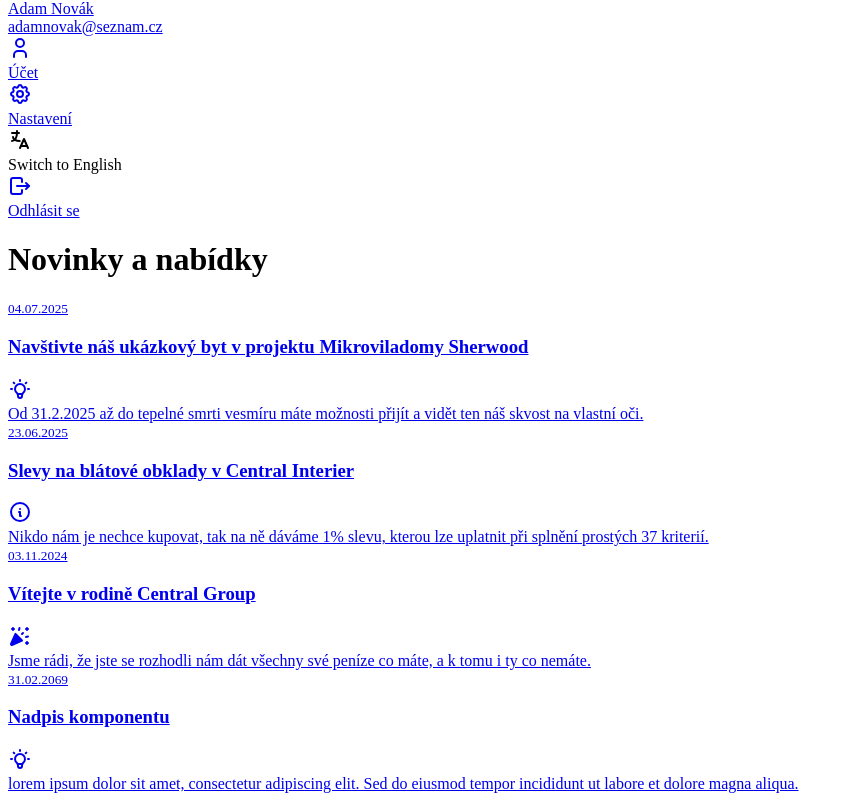
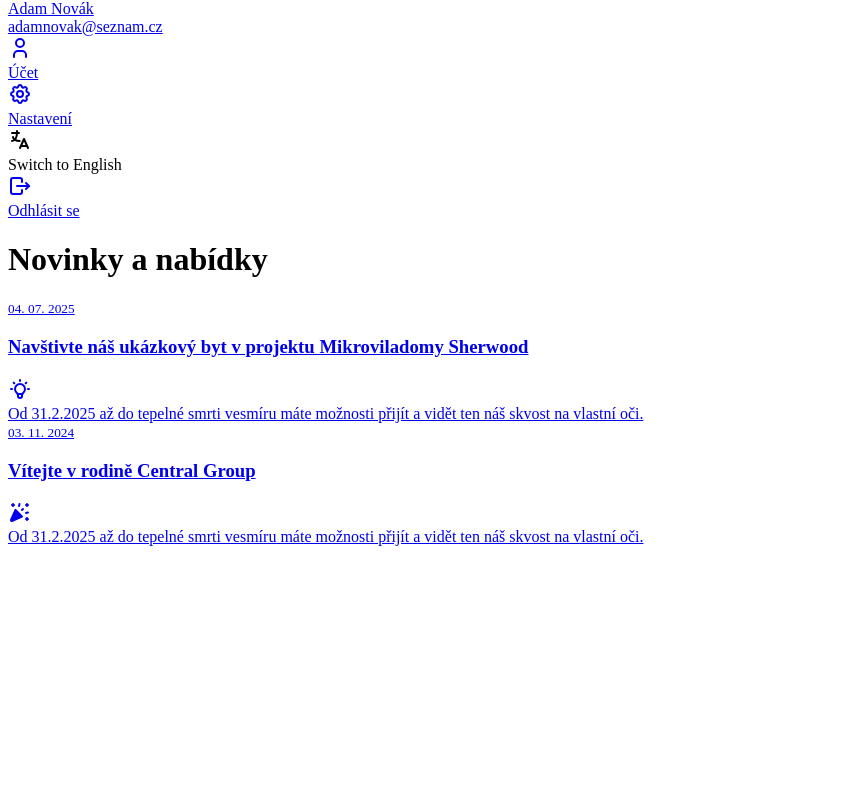
Before and after one commit to TomVitha/ois-vue, a Vue app: page /news in a window 1280 px wide. Shown: the part 1191-1992 px from the top of the page, without its empty margins (0-849 px from the left). After the commit the page ends 1745 px from the top, so only its background shows below. Built offline with nearby package versions, Linux system fonts and the light colour scheme; grey boxes are pictures that could not be loaded.

Commit message:
Minor changes

```diff
--- a/src/components/NewsItem.vue
+++ b/src/components/NewsItem.vue
@@ -58,8 +58,8 @@
           </div>
         </div>
       </div>
-      <div class="mt-1">
-        <span>{{ body }}</span>
+      <div class="row">
+        <div class="col text-secondary mt-0">{{ body }}</div>
       </div>
     </div>
   </a>
--- a/src/components/PaymentItem.vue
+++ b/src/components/PaymentItem.vue
@@ -132,7 +132,7 @@
               <div class="fs-4 fw-bold text text-yellow">{{ formatCurrency(remainingAmount) }}</div>
             </div>
             <div class="col-12 d-md-none">
-              <div class="progress progress-sm mt-2">
+              <div class="progress progress-sm mt-2" :class="{'bg-red-lt': status === 'overdue'}">
                 <div class="progress-bar bg-green" :style="`width: ${percentagePaid}%`" :title="`${percentagePaid}% zaplaceno`" role="progressbar" :aria-valuenow="percentagePaid" aria-valuemin="0" aria-valuemax="100">
                   <span class="visually-hidden"> {{ percentagePaid }}% zaplaceno</span>
                 </div>
--- a/src/views/Home.vue
+++ b/src/views/Home.vue
@@ -4,7 +4,7 @@
 
 <template>
 
-  <PageTemplate title="Přehled">
+  <PageTemplate pretitle="Dobrý den, Adame" title="Vítejte ve svém klientském portálu">
     <!-- <template #actions>
       <button class="btn btn-primary">Nová akce</button>
     </template> -->
@@ -41,7 +41,8 @@
           </div>
         </div>
       </div>
-      <div class="col-12">
+      <!-- TEMP: Hidden -->
+      <!-- <div class="col-12">
         <div class="card card-md">
           <div class="card-body">
             <div class="d-flex align-items-baseline">
@@ -94,7 +95,7 @@
             </div>
           </div>
         </div>
-      </div>
+      </div> -->
       <div class="col-lg-4">
         <div class="card overflow-hidden">
           <div id="carousel-1" class="carousel slide" data-bs-ride="carousel">
@@ -144,14 +145,14 @@
           </div>
         </div>
       </div>
-      <div class="col">
+      <div class="col-12">
         <div class="card">
           <div class="card-body">
             blížící se platby (např v pristich 7 dnech) - výrazně co jsi nezaplatil nebo co máš zaplaceno
           </div>
         </div>
       </div>
-      <div class="col">
+      <div class="col-12">
         <div class="card">
           <div class="card-body">
             dokumenty k podepsání (které ješte nepodepsal)
--- a/src/views/News.vue
+++ b/src/views/News.vue
@@ -8,106 +8,21 @@
   <PageTemplate title="Novinky a nabídky">
     <div class="row row-cards">
       <div class="col-12">
-        <a href="https://google.com" class="card">
-          <!-- Photo -->
-          <!-- ? maybe keep or remove ? now hidden on desktop -->
-          <!-- <div class="img-responsive img-responsive-16x9 card-img-top d-lg-none" style="background-image: url('https://picsum.photos/1200/720')"></div> -->
-          <div class="card-body">
-            <div class="row align-items-center">
-              <div class="col">
-                <small class="text-secondary">
-                  <span class="badge badge-dot bg-primary d-inline-block me-1"></span>
-                  04.07.2025
-                </small>
-                <h3 class="card-title mb-0">Navštivte náš ukázkový byt v projektu Mikroviladomy Sherwood</h3>
-              </div>
-              <div class="col-auto">
-                <div class="avatar bg-yellow-lt text-yellow-lt-fg">
-                  <svg xmlns="http://www.w3.org/2000/svg" width="24" height="24" viewBox="0 0 24 24" fill="none" stroke="currentColor" stroke-width="2" stroke-linecap="round" stroke-linejoin="round" class="icon icon-tabler icons-tabler-outline icon-tabler-bulb">
-                    <path stroke="none" d="M0 0h24v24H0z" fill="none" />
-                    <path d="M3 12h1m8 -9v1m8 8h1m-15.4 -6.4l.7 .7m12.1 -.7l-.7 .7" />
-                    <path d="M9 16a5 5 0 1 1 6 0a3.5 3.5 0 0 0 -1 3a2 2 0 0 1 -4 0a3.5 3.5 0 0 0 -1 -3" />
-                    <path d="M9.7 17l4.6 0" />
-                  </svg>
-                </div>
-              </div>
-            </div>
-            <div class="mt-1">
-              <span>
-                Od 31.2.2025 až do tepelné smrti vesmíru máte možnosti přijít a vidět ten náš skvost na vlastní oči.
-              </span>
-            </div>
-          </div>
-        </a>
-      </div>
-      <div class="col-12">
-        <a href="https://google.com" class="card">
-          <div class="card-body">
-            <div class="row align-items-center">
-              <div class="col">
-                <small class="text-secondary">
-                  <span class="badge badge-dot bg-primary d-inline-block me-1"></span>
-                  23.06.2025
-                </small>
-                <h3 class="card-title mb-0">Slevy na blátové obklady v Central Interier</h3>
-              </div>
-              <div class="col-auto">
-                <div class="avatar bg-blue-lt text-blue-lt-fg">
-                  <svg xmlns="http://www.w3.org/2000/svg" width="24" height="24" viewBox="0 0 24 24" fill="none" stroke="currentColor" stroke-width="2" stroke-linecap="round" stroke-linejoin="round" class="icon icon-tabler icons-tabler-outline icon-tabler-info-circle">
-                    <path stroke="none" d="M0 0h24v24H0z" fill="none" />
-                    <path d="M3 12a9 9 0 1 0 18 0a9 9 0 0 0 -18 0" />
-                    <path d="M12 9h.01" />
-                    <path d="M11 12h1v4h1" />
-                  </svg>
-                </div>
-              </div>
-            </div>
-            <div class="mt-1">
-              <span>
-                Nikdo nám je nechce kupovat, tak na ně dáváme 1% slevu, kterou lze uplatnit při splnění prostých 37 kriterií.
-              </span>
-            </div>
-          </div>
-        </a>
-      </div>
-      <div class="col-12">
-        <a href="https://google.com" class="card">
-          <div class="card-body row align-items-center row-gap-1">
-            <div class="col-lg-auto">
-              <div class="row">
-                <div class="col">
-                  <small class="text-secondary">
-                    <!-- <span class="badge badge-dot bg-primary d-inline-block me-1"></span> -->
-                    03.11.2024
-                  </small>
-                  <h3 class="card-title mb-0">Vítejte v rodině Central Group</h3>
-                </div>
-                <div class="col-auto order-lg-first">
-                  <div class="avatar bg-green-lt text-green-lt-fg">
-                    <svg xmlns="http://www.w3.org/2000/svg" width="24" height="24" viewBox="0 0 24 24" fill="currentColor" class="icon icon-tabler icons-tabler-filled icon-tabler-confetti">
-                      <path stroke="none" d="M0 0h24v24H0z" fill="none"></path>
-                      <path d="M3 5a1 1 0 0 1 1 -1a1 1 0 0 1 1.993 -.117l.007 .117a1 1 0 0 1 .117 1.993l-.117 .007a1 1 0 1 1 -2 0a1 1 0 0 1 -1 -1m7.53 -1.243a1 1 0 1 1 1.94 .486l-.5 2a1 1 0 1 1 -1.94 -.486zm6.47 1.243a1 1 0 0 1 1 -1a1 1 0 0 1 1.993 -.117l.007 .117a1 1 0 0 1 .117 1.993l-.117 .007a1 1 0 0 1 -2 0a1 1 0 0 1 -1 -1m-8.81 4.293l6.517 6.518a1 1 0 0 1 -.29 1.617l-9.573 4.387a2 2 0 0 1 -2.661 -2.652l4.39 -9.58a1 1 0 0 1 1.616 -.29m7.517 -1a1 1 0 0 1 0 1.414l-1 1a1 1 0 0 1 -1.414 -1.414l1 -1a1 1 0 0 1 1.414 0m4.05 3.237a1 1 0 0 1 .486 1.94l-2 .5a1 1 0 0 1 -.486 -1.94zm-2.756 7.47a1 1 0 0 1 1 -1a1 1 0 0 1 1.993 -.117l.007 .117a1 1 0 0 1 .117 1.993l-.117 .007a1 1 0 0 1 -2 0a1 1 0 0 1 -1 -1"></path>
-                    </svg>
-                  </div>
-                </div>
-              </div>
-            </div>
-            <div class="col-lg">
-              <span>
-                Jsme rádi, že jste se rozhodli nám dát všechny své peníze co máte, a k tomu i ty co nemáte.
-              </span>
-            </div>
-          </div>
-        </a>
+        <NewsItem
+          title="Navštivte náš ukázkový byt v projektu Mikroviladomy Sherwood"
+          date="04. 07. 2025"
+          body=" Od 31.2.2025 až do tepelné smrti vesmíru máte možnosti přijít a vidět ten náš skvost na vlastní oči."
+          imgURL="https://live-production.wcms.abc-cdn.net.au/07c84fef27767547de4d2bf4a8f29787?impolicy=wcms_crop_resize&cropH=701&cropW=1246&xPos=201&yPos=72&width=862&height=485"
+          category="promo"
+          :is-unread="true"
+        />
       </div>
       <div class="col-12">
         <NewsItem
-          title="Nadpis komponentu"
-          date="31.02.2069"
-          body="lorem ipsum dolor sit amet, consectetur adipiscing elit. Sed do eiusmod tempor incididunt ut labore et dolore magna aliqua."
-          imgURL="https://picsum.photos/1200/720"
-          category="promo"
-          :is-unread="true"
+          title="Vítejte v rodině Central Group"
+          date="03. 11. 2024"
+          body=" Od 31.2.2025 až do tepelné smrti vesmíru máte možnosti přijít a vidět ten náš skvost na vlastní oči."
+          category="welcome"
         />
       </div>
     </div>
```
